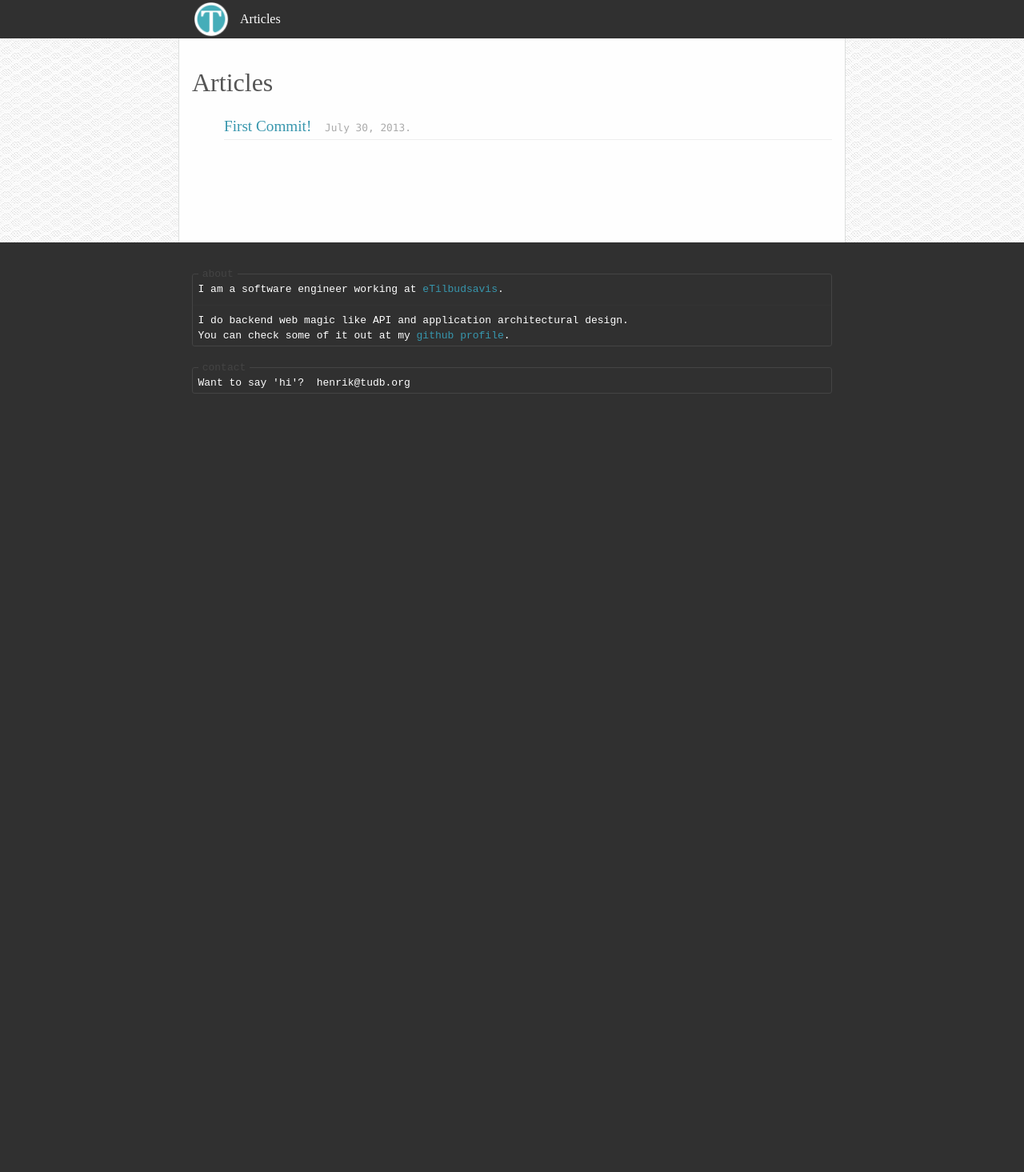
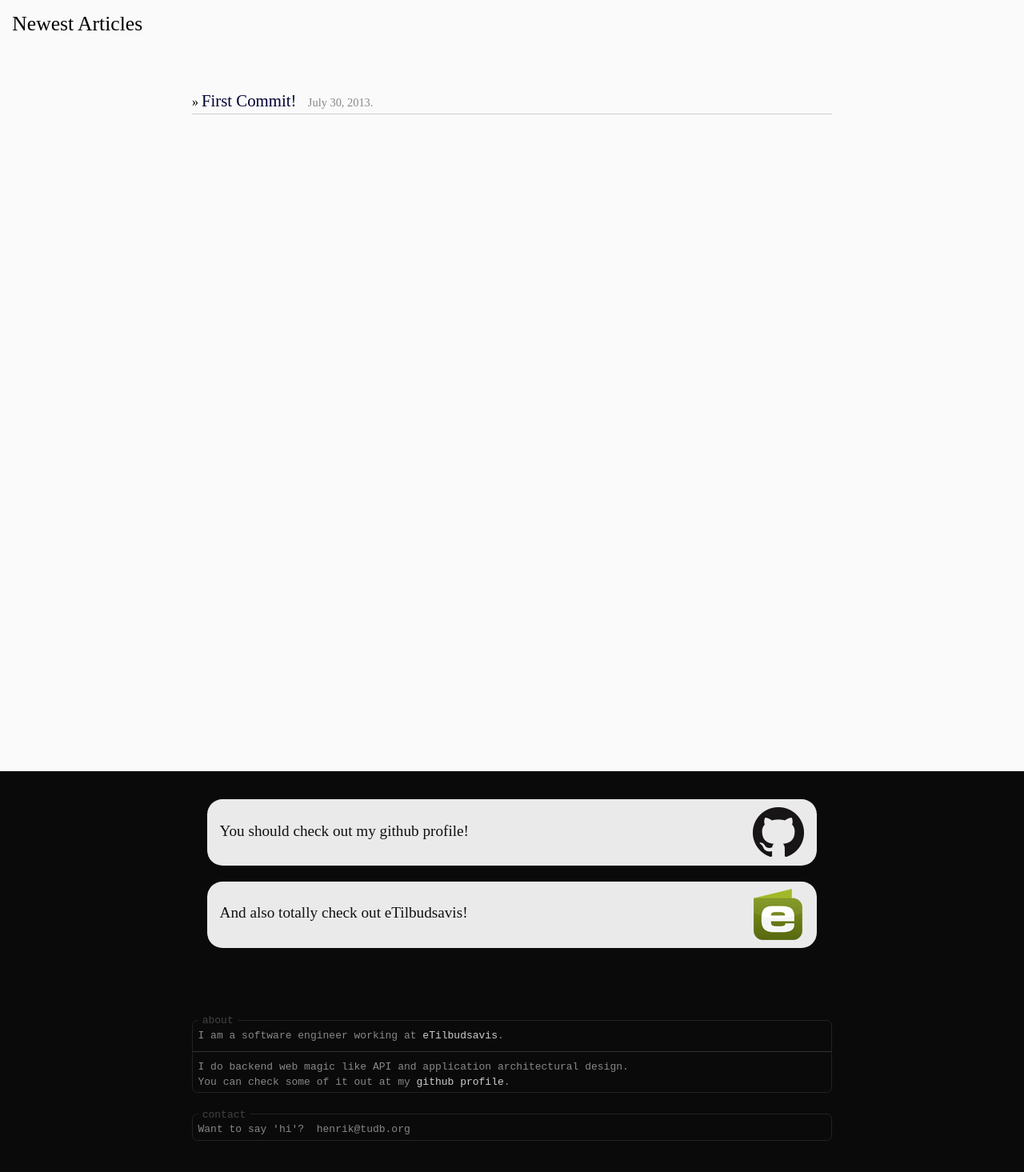
Before and after one commit to henriktudborg/henriktudborg.github.io, a Jekyll site: the page built from index.html, in a window 1280 px wide. Shown: the whole page at 80% size. Built offline with Jekyll 4.4.1, drawn with Linux system fonts in a browser that asks for light colours; some web fonts are replaced; Markdown is read by kramdown in place of the engine named in the settings; before the commit the page ends 900 px from its top, so only the background shows below that.

Commit message:
This looks way better. No more silly distractions

```diff
--- a/_includes/post-header.liquid
+++ b/_includes/post-header.liquid
@@ -1,4 +1,4 @@
-<h2><a href="{{ post.url }}">{{ post.title }}</a></h2>
+<h2 class="post-header"><a href="{{ post.url }}">{{ post.title }}</a></h2>
 <div class="post-meta">
     {{ post.date | date: "%B %d, %Y" }}.
 </div>
--- a/_layouts/default.html
+++ b/_layouts/default.html
@@ -15,19 +15,30 @@
         <link rel="stylesheet" href="/css/main.css">
     </head>
     <body>
-        <div id="nav-wrap">
-            <nav id="nav">
-                <ul>
-                    <li><a href="/?ref=logo"><img id="logo" src="/css/icon.png" alt="logo" /></a></li>
-                    <li><a href="/?ref=menu">Articles</a></li>
-                </ul>
-            </nav>
-        </div>
-
         <div id="content-wrap">
             <div id="content">
                 {{content}}
             </div>
+        </div>
+
+        <div id="misc">
+
+            <a class="card" href="https://github.com/tbug">
+                <div class="fright">
+                    <img src="/images/github-mark-64.png" alt="GitHub profile link">
+                </div>
+                <p>You should check out my github profile!</p>
+                <div class="clear"></div>
+            </a>
+
+            <a class="card" href="https://etilbudsavis.dk">
+                <div class="fright">
+                    <img src="/images/etilbudsavis.png" alt="etilbusdavis link">
+                </div>
+                <p>And also totally check out eTilbudsavis!</p>
+                <div class="clear"></div>
+            </a>
+
         </div>
 
         <div id="foot-wrap">
--- a/css/main.css
+++ b/css/main.css
@@ -7,32 +7,106 @@ html, body {
 }
 
 body {
-  background-color: #303030;
+  background-color: #0a0a0a;
   font-weight: lighter;
   font-size: 100%;
   font-family: 'Junge', serif;
 }
 
-
-h1 {
-  font-size: 2em;
-  font-weight: lighter;
-}
-h2 {
-  font-weight: lighter;
-}
-
 p {
   margin: 1em 0;
+  color: #111;
 }
 
 a {
-  color: #3796AD;
+  color: #003;
   text-decoration: none;
 }
 
+
+
+.clear {
+  clear:both;
+}
+
+.fleft {
+  float:left;
+}
+
+.fright {
+  float:right;
+}
+
+.margin-top {
+  margin-top: 1em;
+}
+.margin-bottom {
+  margin-bottom: 1em;
+}
+
+
+
+
+.silent-header {
+  font-size: 1.6em;
+  font-weight: lighter;
+  margin-top: 0;
+}
+
+.home-top {
+  position: absolute;
+  left: 0;
+  top: 0;
+  width: 100%;
+}
+
+.home-top .silent-header {
+  margin: 0.6em;
+  padding: 0;
+}
+
+.post-header {
+  font-weight: lighter;
+  display: inline;
+  font-size: 1.3em;
+  margin-right: 0.5em;
+}
+
+.post-header-wrap {
+  position:absolute;
+  left: 0;
+  top: 0;
+  width: 100%;
+  background:#222222;
+  border-top: 2px solid #47AAC2;
+  border-bottom: 1px solid #47AAC2;
+  line-height: 3em;
+}
+
+.post-header-wrap-inner {
+  margin: 0.3em 1em 0.3em 1em;
+}
+
+.post-meta {
+  color: #888;
+  font-family: 'Junge', serif;
+  font-size: 0.9em;
+  display: inline;
+  white-space: nowrap;
+}
+
+.post-back a {
+  line-height:0.33em;
+  display: block;
+  margin-right: 1em;
+}
+
+.post-header-wrap .post-header a {
+  color: #fff;
+}
+
 a:hover {
-  color: #395E7A;
+  color: #000;
   text-decoration: underline;
 }
 
@@ -40,89 +114,75 @@ a:hover {
 
 ul.posts {
   list-style-type: none;
+  margin-top:2em;
   margin-bottom: 2em;
+  padding-left: 0;
 }
 
 ul.posts li {
   line-height: 1.75em;
-  border-bottom: 1px solid #eee;
+  border-bottom: 1px solid #CCC;
 }
 
-ul.posts li h2 {
-  font-weight: lighter;
-  display: inline;
+.logo {
+  height: 3em;
+}
+
+#content-wrap {
+  padding-top: 4em;
+  background: #fafafa;
+  min-height:100%;
+}
+
+#content {
+  margin: auto auto;
+  max-width: 800px;
+  padding: 1em;
+  padding-bottom: 10em;
+}
+
+#misc {
+  margin: auto auto;
+  max-width: 800px;
+  padding: 1em;
+  padding-bottom: 2em;
+}
+
+.card {
+  margin: 1em;
+  padding: 0.5em 0.8em;
   font-size: 1.2em;
+  display: block;
+  background: #eaeaea;
+  border-radius: 1em;
 }
-ul.posts li .post-meta {
-  color: #aaa;
-  font-family: Monaco, "Courier New", monospace;
-  font-size: 0.8em;
-  display: inline;
+.card:hover {
+  background: #fff;
+  transition: background 0.5s;
+}
+.card img {
+  vertical-align: middle;
   margin-left: 1em;
+}
+a.card {
+  color: #222;
 }
 
 
-#nav-wrap {
-  height: 3em;
-  padding:  0 1em;
-  color: #fefefe;
-  background: #303030;
-  display: block;
-}
-
-#logo {
-  height: 3em;
-  vertical-align: bottom;
-}
-
-#nav {
-  height:100%;
-  display:block;
-  max-width: 800px;
-  line-height: 3em;
-  margin: auto auto;
-}
-
-#nav > ul {
-  list-style: none;
-  padding: 0;
-  margin: 0;
-}
-
-#nav > ul > li {
-  display: inline-block;
-  margin-left: 0.5em;
-}
-#nav > ul > li:first-child {
-  margin-left: 0;
-}
-
-#nav > ul > li > a {
-  display: inline-block;
-  color: inherit;
-}
 
 
-#content-wrap {
-  background: #fefefe url(bg.png) repeat;
-}
 
-#content {
-  background-color: #fefefe;
-  margin: auto auto;
-  max-width: 800px;
-  padding: 1em;
-  padding-bottom: 6em;
-  height: auto;
-  border: solid #DDDFDE;
-  border-width: 0 1px;
-}
 
 #foot-wrap {
-  color: #fff;
   padding: 1em;
   font-size: 1em;
   font-family: monospace;
+}
+#foot-wrap a {
+  color: #ccc;
+}
+#foot-wrap p {
+  color: #888;
 }
 
 footer {
@@ -134,8 +194,8 @@ footer {
   position: relative;
   display: block;
   margin: 2em 0;
-  border: 1px solid #444;
-  border-radius: 3px;
+  border: 1px solid #222;
+  border-radius: 0.5em;
 }
 
 .footer-fieldset hr {
@@ -162,7 +222,7 @@ footer {
   left: 0.5em;
   /*color: #44F599;*/
   color: #444;
-  background: #303030;
+  background: #0a0a0a;
   padding:0.1em 0.4em;
   margin: 0;
 }
@@ -172,13 +232,6 @@ footer {
   padding: 0;
   line-height: 1.5em;
 }
-
-
-
-#home h1 {
-  color: #555;
-}
-
 
 /* posts */
 /* standard */
@@ -191,24 +244,3 @@ footer {
 .post ul, .post ol {
   margin-left: 1.35em;
 }
-
-.post code {
-  border: 1px solid #ddd;
-  background-color: #eef;
-  padding: 0 .2em;
-}
-
-.post pre code {
-  border: none;
-}
-
-/* terminal */
-.post pre.terminal {
-  border: 1px solid #000;
-  background-color: #333;
-  color: #FFF;
-}
-
-.post pre.terminal code {
-  background-color: #333;
-}
--- a/index.html
+++ b/index.html
@@ -4,10 +4,13 @@ title: Articles
 ---
 
 <div id="home">
-  <h1>Articles</h1>
-  <ul class="posts">
-    {% for post in site.posts %}
-      <li>{% include post-header.liquid %}</li>
-    {% endfor %}
-  </ul>
+    <div class="home-top">
+        <h1 class="silent-header">Newest Articles</h1>
+    </div>
+    <ul class="posts">
+
+        {% for post in site.posts %}
+        <li>&raquo;&nbsp;{% include post-header.liquid %}</li>{% endfor %}
+
+    </ul>
 </div>
```
Also changed, not shown: _layouts/post.html (+8 -2 lines), images/etilbudsavis.png (added), images/github-mark-120.png (added), images/github-mark-64.png (added).
